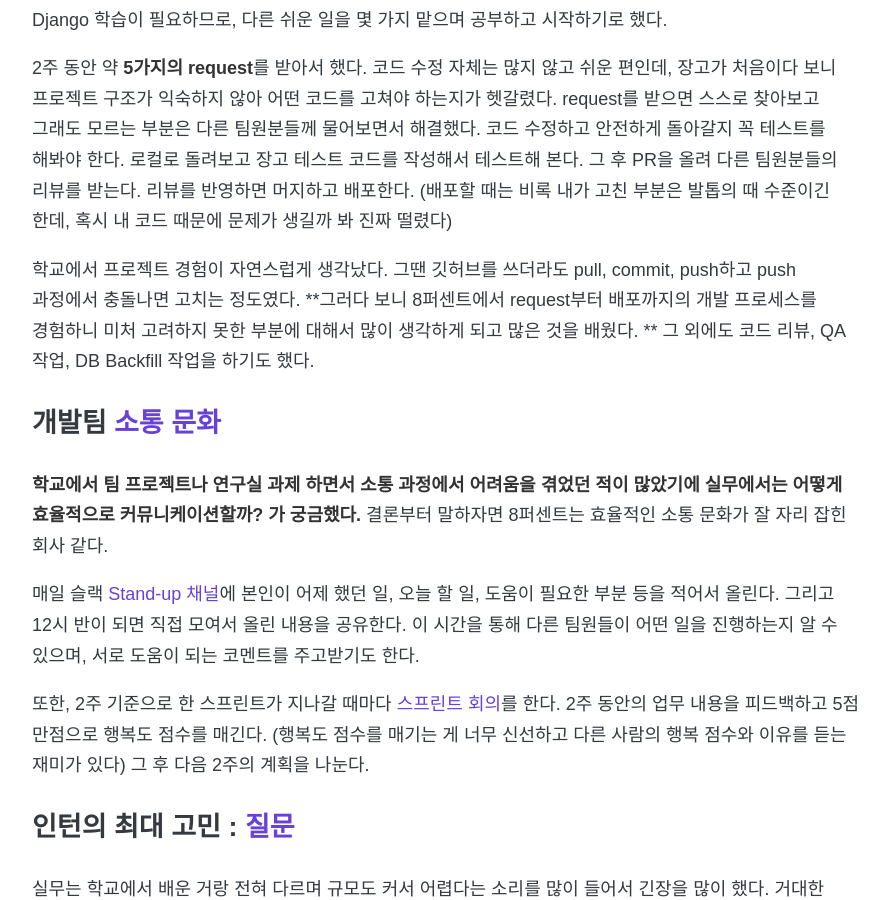
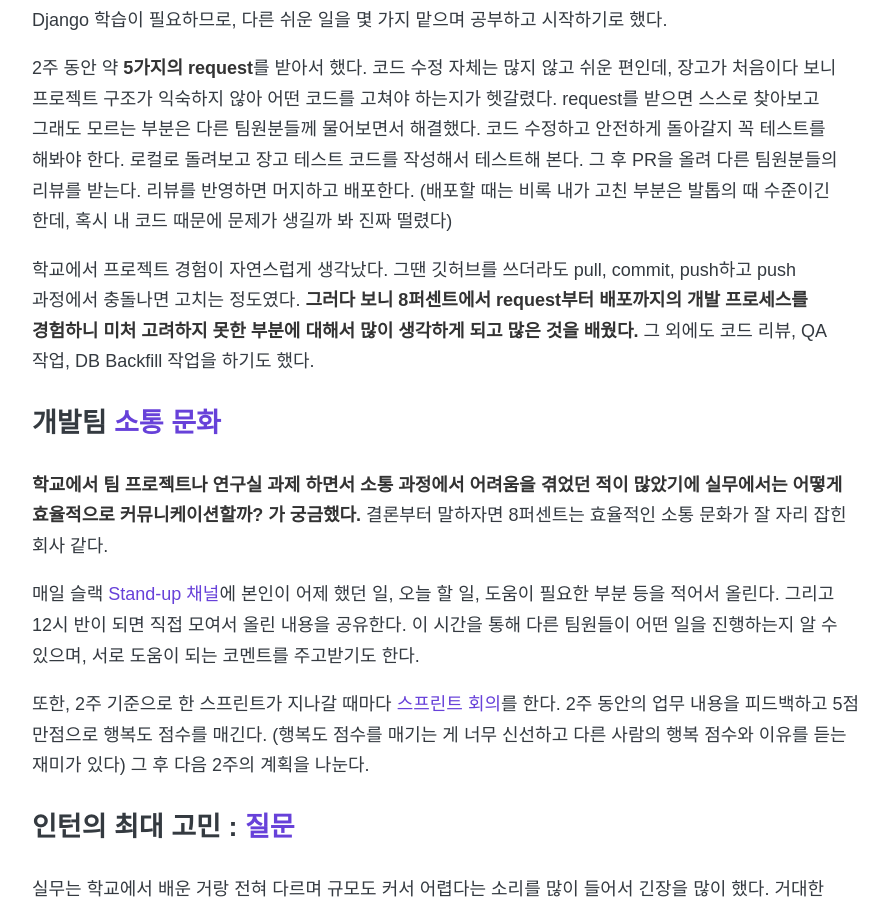
Before and after one commit to 8percent/8percent.github.io, a Jekyll site: the page built from _posts/2020-12-31-internship-review.md, in a window 1280 px wide and 900 px high, scrolled down 1113 px. Shown: the whole window, without its empty margins (194-1082 px from the left). Built offline with Jekyll 4.4.1, drawn with Linux system fonts in a browser that asks for light colours; some web fonts are replaced.

Commit message:
인턴기 2주차 수정

```diff
--- a/_posts/2020-12-31-internship-review.md
+++ b/_posts/2020-12-31-internship-review.md
@@ -17,7 +17,7 @@
 
 2주 동안 약 **5가지의 request**를 받아서 했다. 코드 수정 자체는 많지 않고 쉬운 편인데, 장고가 처음이다 보니 프로젝트 구조가 익숙하지 않아 어떤 코드를 고쳐야 하는지가 헷갈렸다. request를 받으면 스스로 찾아보고 그래도 모르는 부분은 다른 팀원분들께 물어보면서 해결했다. 코드 수정하고 안전하게 돌아갈지 꼭 테스트를 해봐야 한다. 로컬로 돌려보고 장고 테스트 코드를 작성해서 테스트해 본다. 그 후 PR을 올려 다른 팀원분들의 리뷰를 받는다. 리뷰를 반영하면 머지하고 배포한다. (배포할 때는 비록 내가 고친 부분은 발톱의 때 수준이긴 한데, 혹시 내 코드 때문에 문제가 생길까 봐 진짜 떨렸다)
 
-학교에서 프로젝트 경험이 자연스럽게 생각났다. 그땐 깃허브를 쓰더라도 pull, commit, push하고 push 과정에서 충돌나면 고치는 정도였다. **그러다 보니 8퍼센트에서 request부터 배포까지의 개발 프로세스를 경험하니 미처 고려하지 못한 부분에 대해서 많이 생각하게 되고 많은 것을 배웠다. ** 그 외에도 코드 리뷰, QA 작업, DB Backfill 작업을 하기도 했다.
+학교에서 프로젝트 경험이 자연스럽게 생각났다. 그땐 깃허브를 쓰더라도 pull, commit, push하고 push 과정에서 충돌나면 고치는 정도였다. **그러다 보니 8퍼센트에서 request부터 배포까지의 개발 프로세스를 경험하니 미처 고려하지 못한 부분에 대해서 많이 생각하게 되고 많은 것을 배웠다.** 그 외에도 코드 리뷰, QA 작업, DB Backfill 작업을 하기도 했다.
 ### 개발팀 <span style="color:#6741d9">소통 문화</span>
 **학교에서 팀 프로젝트나 연구실 과제 하면서 소통 과정에서 어려움을 겪었던 적이 많았기에 실무에서는 어떻게 효율적으로 커뮤니케이션할까? 가 궁금했다.** 결론부터 말하자면 8퍼센트는 효율적인 소통 문화가 잘 자리 잡힌 회사 같다.
 
@@ -30,7 +30,7 @@
 
 ![TIL Channel](/images/internship-1-TIL.png)
 
-## 에피소드
+## <span style="color:#6741d9">에피소드</span>
 ### 노트북을 잠급시다
 돈과 관련된 개인정보가 담긴 DB를 가지고 일하는 만큼 보안이 정말 중요하다. 그래서 첫날부터 자리를 비울 때는 꼭 노트북을 잠그고 가라고 안 그러면 **털린다**고 주의를 주셨다. 털린다는 게 무슨 의미인지 잘 안 와닿았을 때, 잠깐 노트북을 잠그지 않은 채로 자리를 비운 적이 있었다. 아직 어색해서 한마디도 못 한 잡담 채널에서 내 첫 마디가 **'세이클럽에 가입해주세요'** 였다... 그때 보안의 중요성을 뼈저리게 깨달았다. (사실 그 뒤에도 한 번 더 털렸다)
 
```
